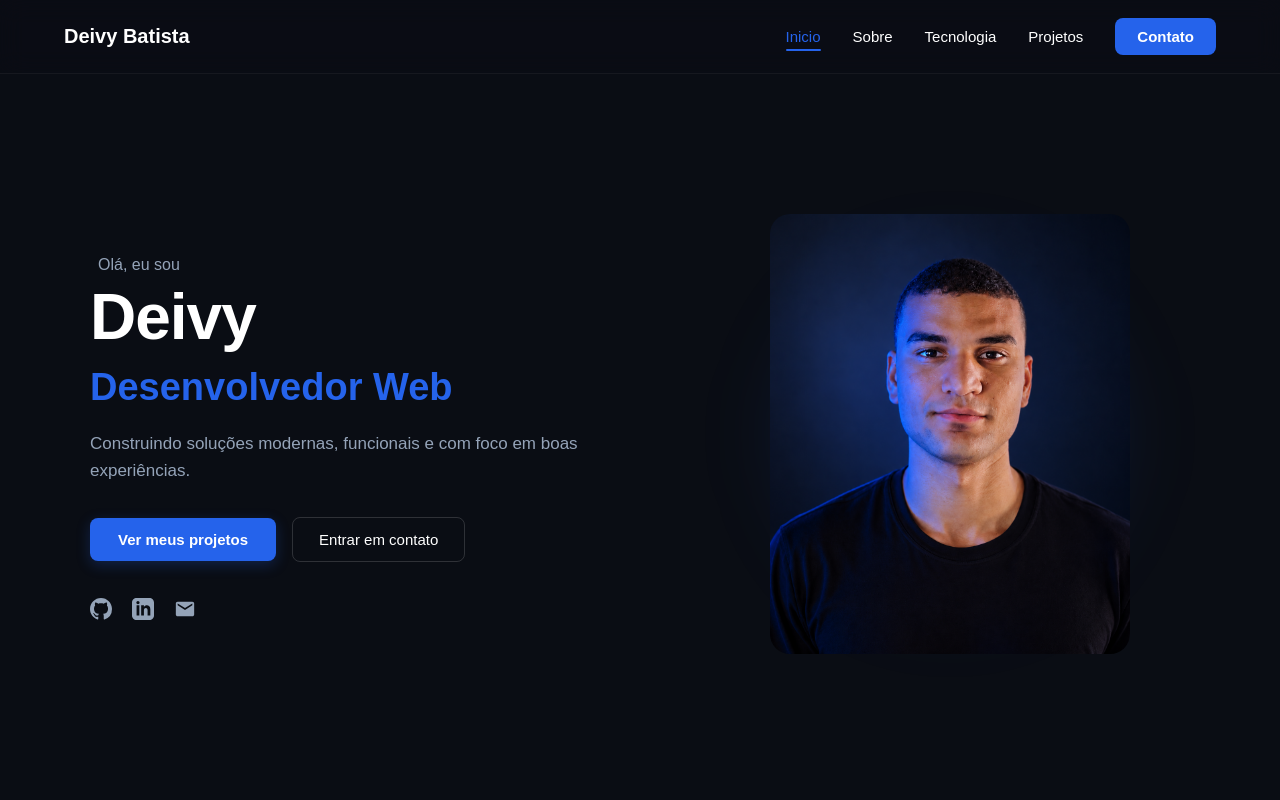
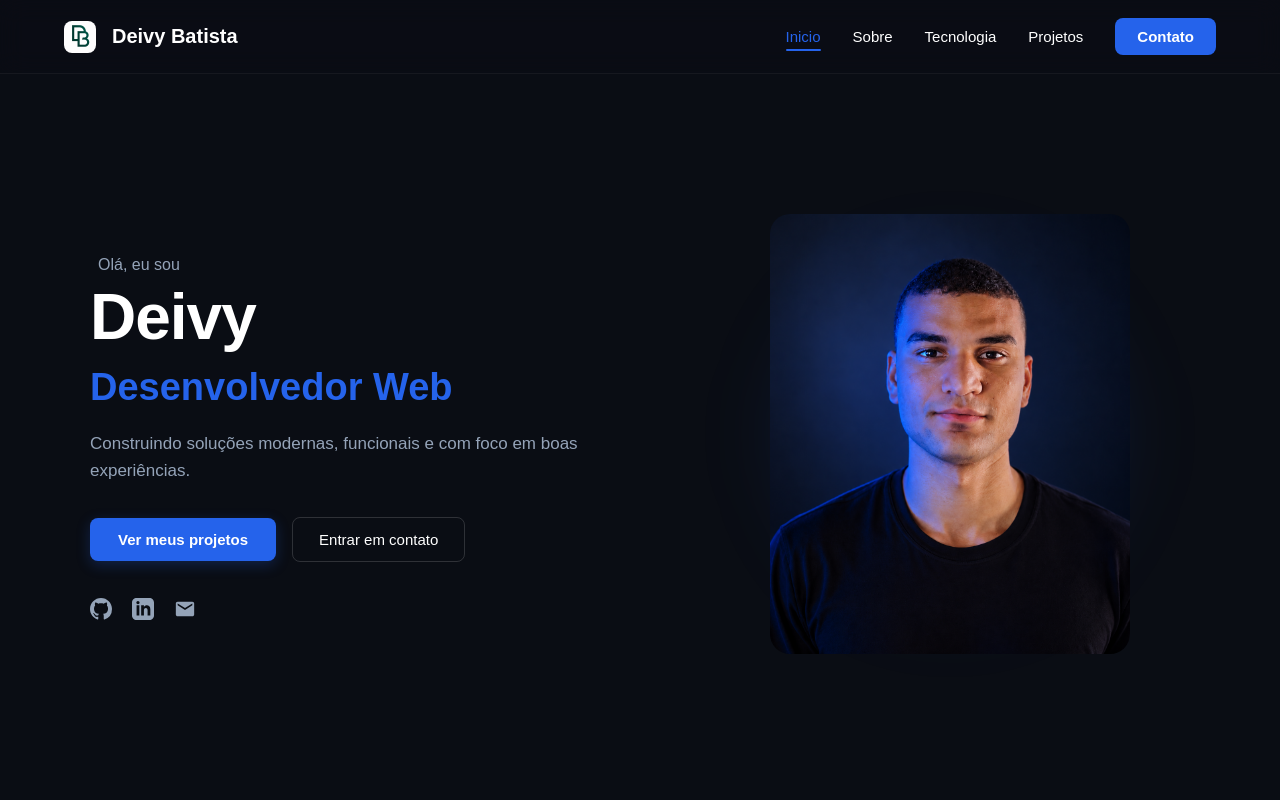
Before and after one commit to deivypereirabatista/portifolio-deivy, a React (Vite) app: page / in a window 1280 px wide. Shown: the top 800 px of the page. Built offline with nearby package versions, Linux system fonts and the light colour scheme.

Commit message:
update: adicionando logo na navbar

```diff
--- a/src/components/Navbar.css
+++ b/src/components/Navbar.css
@@ -18,11 +18,22 @@
   align-items: center;
 }
 
+.nav-logo {
+  display: flex;
+  gap: 1rem;
+  align-items: center;
+}
+
 .nav-logo a {
   font-size: 20px;
   font-weight: 700;
   color: var(--text-primary);
   text-decoration: none;
+}
+
+.nav-logo img {
+  width: 2rem;
+  border-radius: 0.5rem;
 }
 
 .nav-links {
--- a/src/components/Navbar.jsx
+++ b/src/components/Navbar.jsx
@@ -14,6 +14,7 @@ function Navbar() {
         <nav className="navbar">
             <div className="nav-container">
                 <div className="nav-logo">
+                    <img src="./images/minha-logo-otimizada.png" alt="Logo DB" />
                     <a href="#inicio">Deivy Batista</a>
                 </div>
 
```
Also changed, not shown: public/images/minha-logo-otimizada.png (added).
